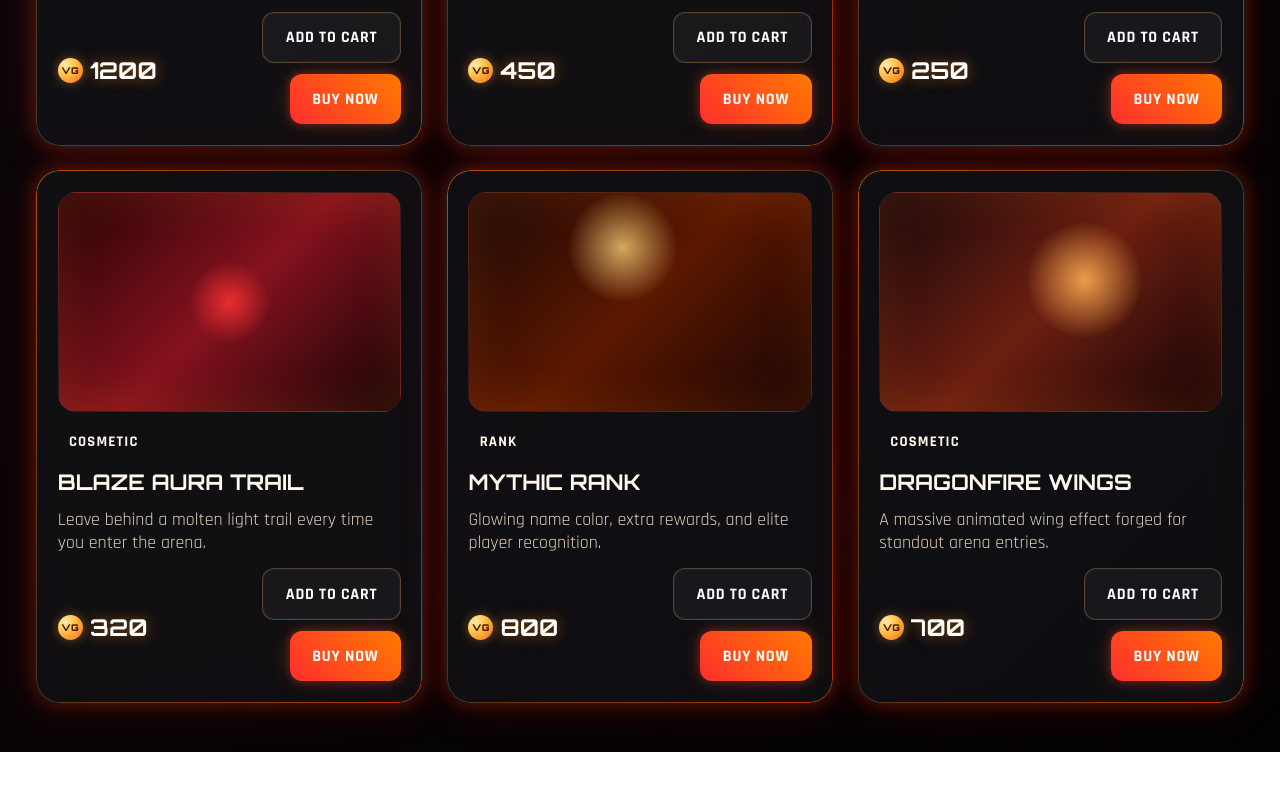
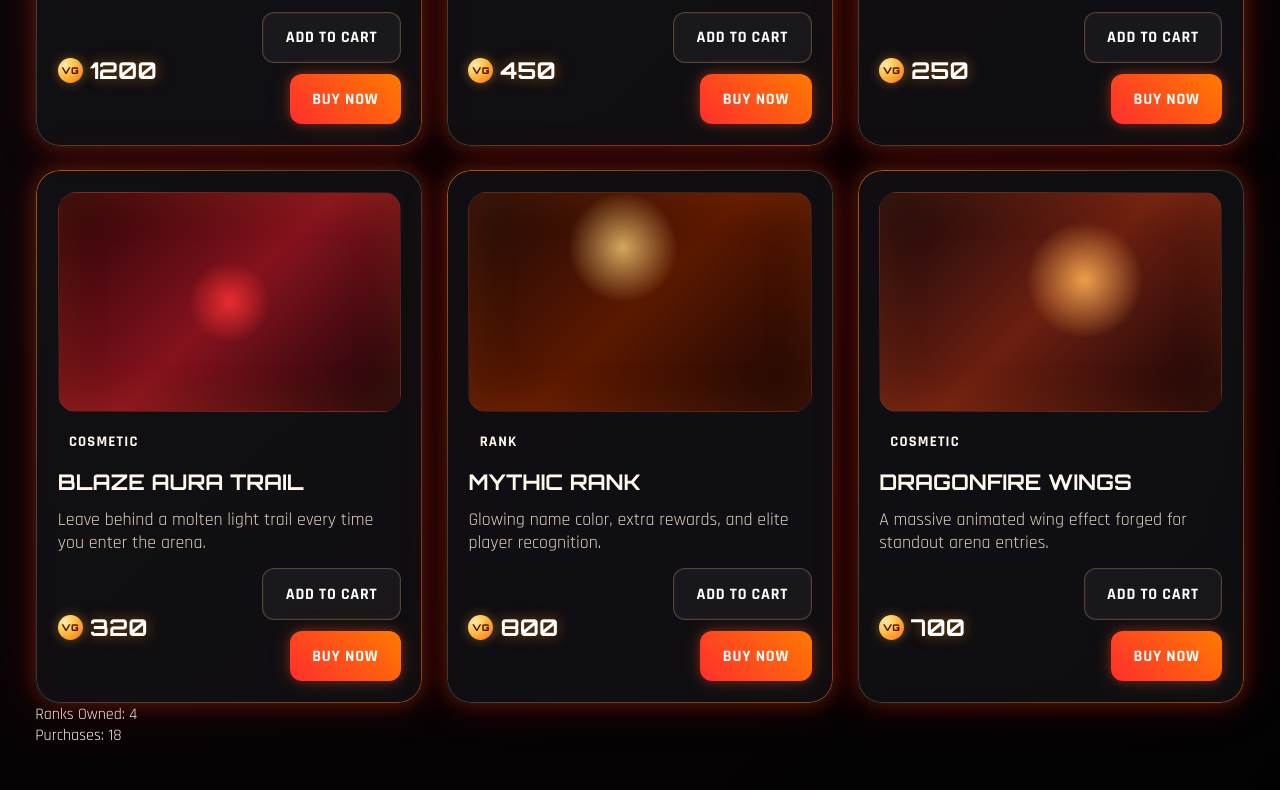
Before and after one commit to bestigamingyzi-hue/VG-REALM-STORE, a plain HTML site: page store.html in a window 1280 px wide. Shown: the part 871-1661 px from the top of the page. Before the commit the page ends 1623 px from the top, so only its background shows below. Drawn offline with Linux system fonts and the light colour scheme; no server answers.

Commit message:
Update store.html

```diff
--- a/store.html
+++ b/store.html
@@ -141,6 +141,10 @@
           </div>
         </article>
       </section>
+        <div id="summary">
+    <div>Ranks Owned: <span id="ranksOwned">4</span></div>
+    <div>Purchases: <span id="purchases">18</span></div>
+  </div>
     </main>
   </div>
   <script src="api-config.js"></script>
```
